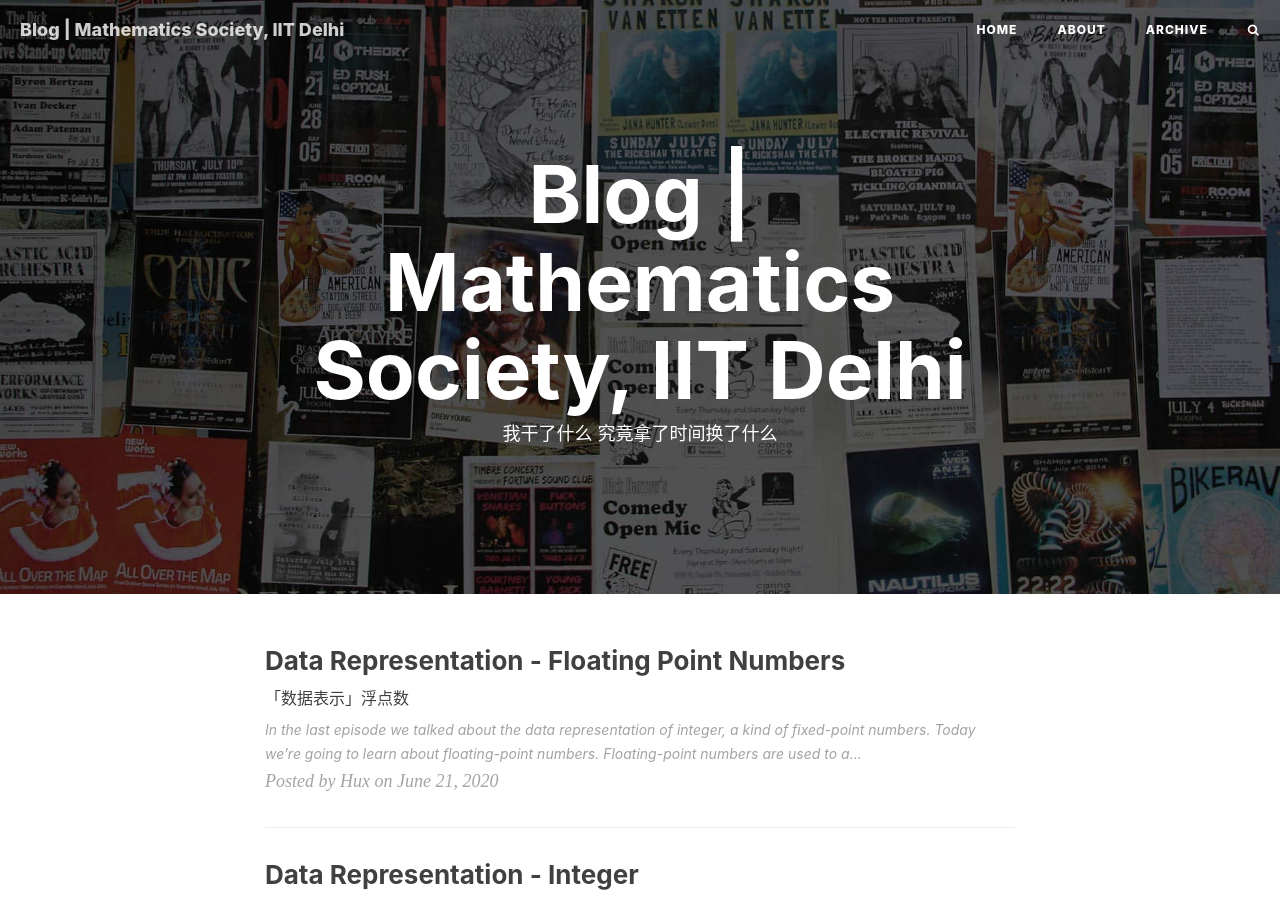
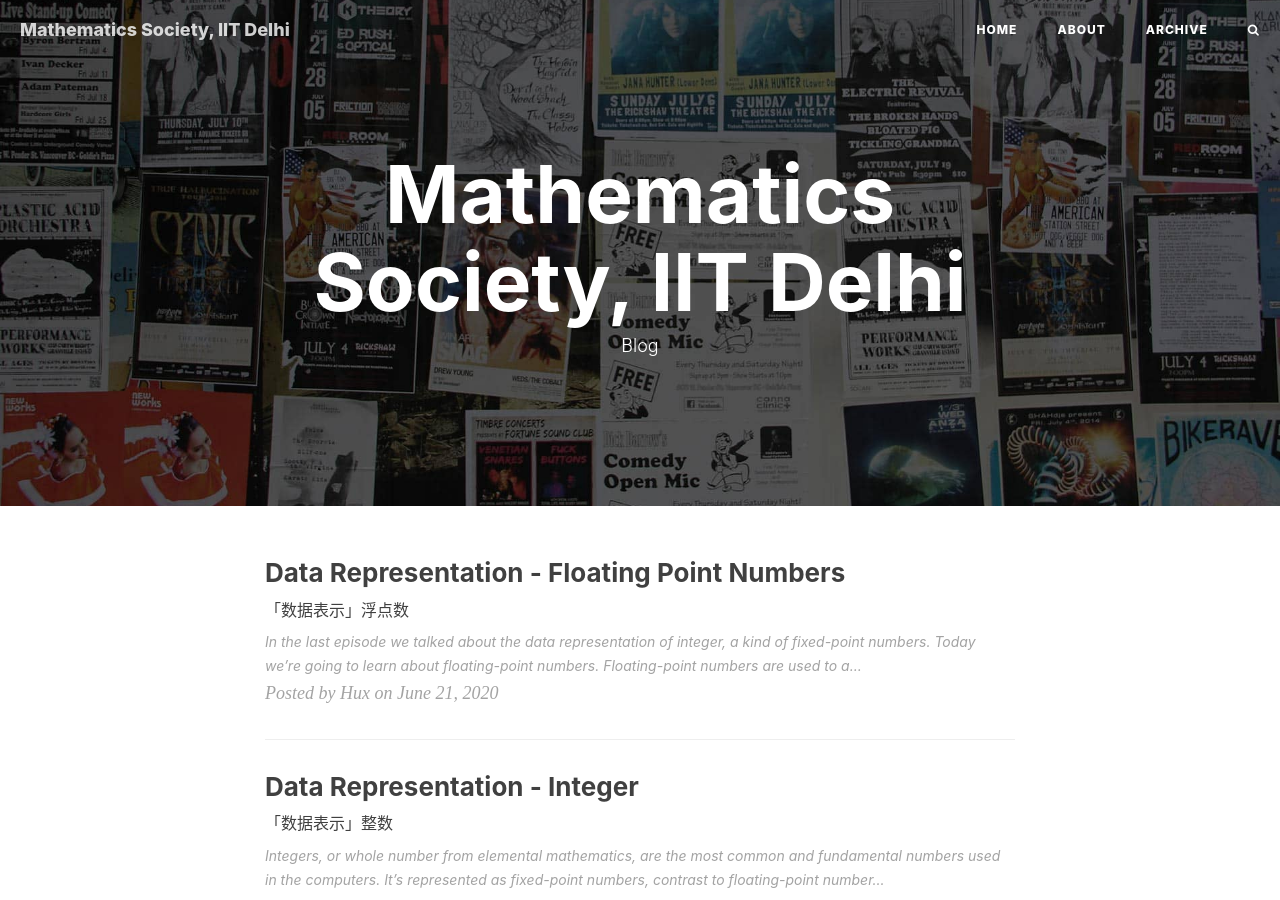
Before and after one commit to mathsociitd/blog, a Jekyll site: the page built from index.html, in a window 1280 px wide and 900 px high. Built offline with Jekyll 4.4.1, drawn with Linux system fonts in a browser that asks for light colours; nearby versions of some CDN libraries; the list of posts is cut into pages by our own code; comment, search, counter and statistics services are not loaded; some of the changed text lies outside the part shown.

Commit message:
update text

```diff
--- a/_config.yml
+++ b/_config.yml
@@ -1,5 +1,5 @@
 # Site settings
-title: Blog | Mathematics Society, IIT Delhi
+title: Mathematics Society, IIT Delhi
 SEOTitle: Mathematics Society, IIT Delhi
 header-img: img/home-bg.jpg
 email: maths.society.iitd@gmail.com
--- a/_includes/footer.html
+++ b/_includes/footer.html
@@ -8,12 +8,6 @@
 
                 <p class="copyright text-muted">
                     Copyright &copy; {{ site.title }} {{ site.time | date: '%Y' }}
-                    <br>
-                    Powered by <a href="http://huangxuan.me">Hux Blog</a> |
-                    <iframe style="margin-left: 2px; margin-bottom:-5px;" frameborder="0" scrolling="0" width="100px"
-                        height="20px"
-                        src="https://ghbtns.com/github-btn.html?user=huxpro&repo=huxpro.github.io&type=star&count=true">
-                    </iframe>
                 </p>
             </div>
         </div>
--- a/index.html
+++ b/index.html
@@ -1,6 +1,6 @@
 ---
 layout: page
-description: "我干了什么 究竟拿了时间换了什么"
+description: "Blog"
 ---
 
 {% for post in paginator.posts %}
```
